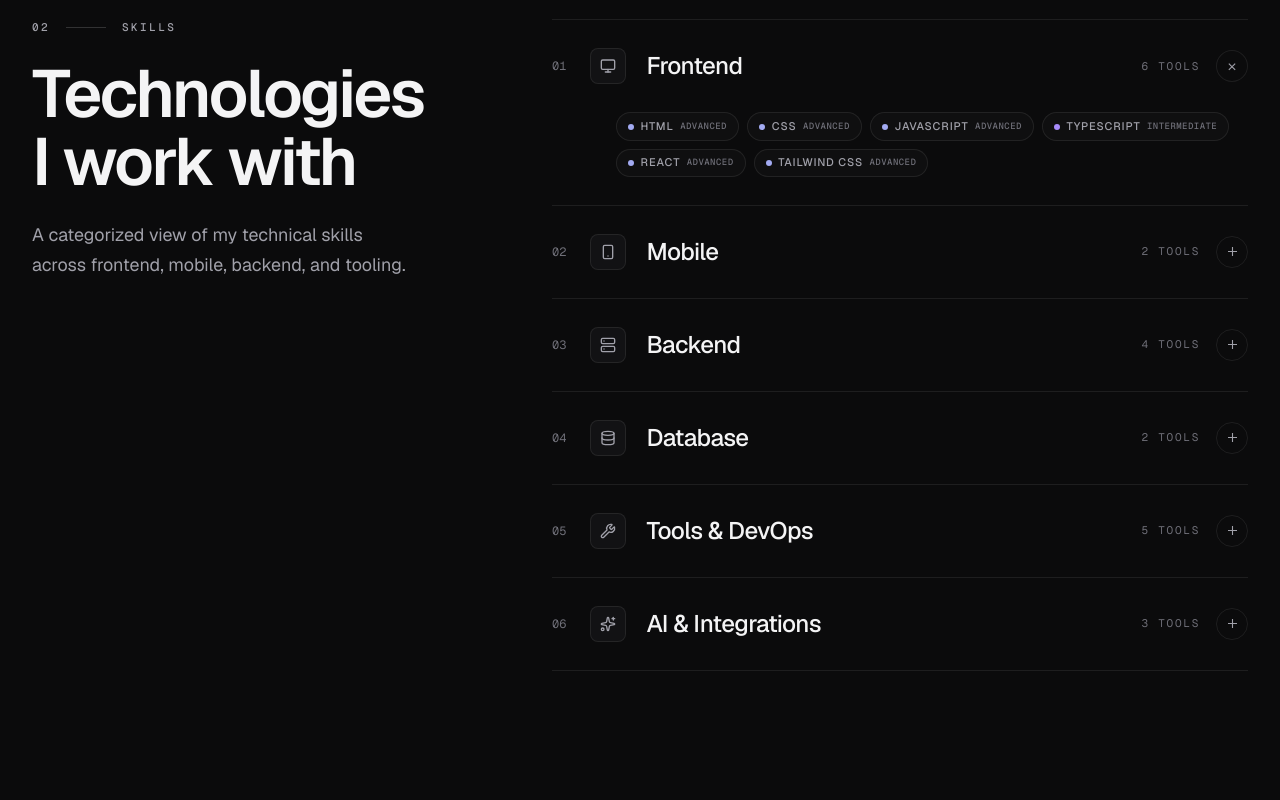
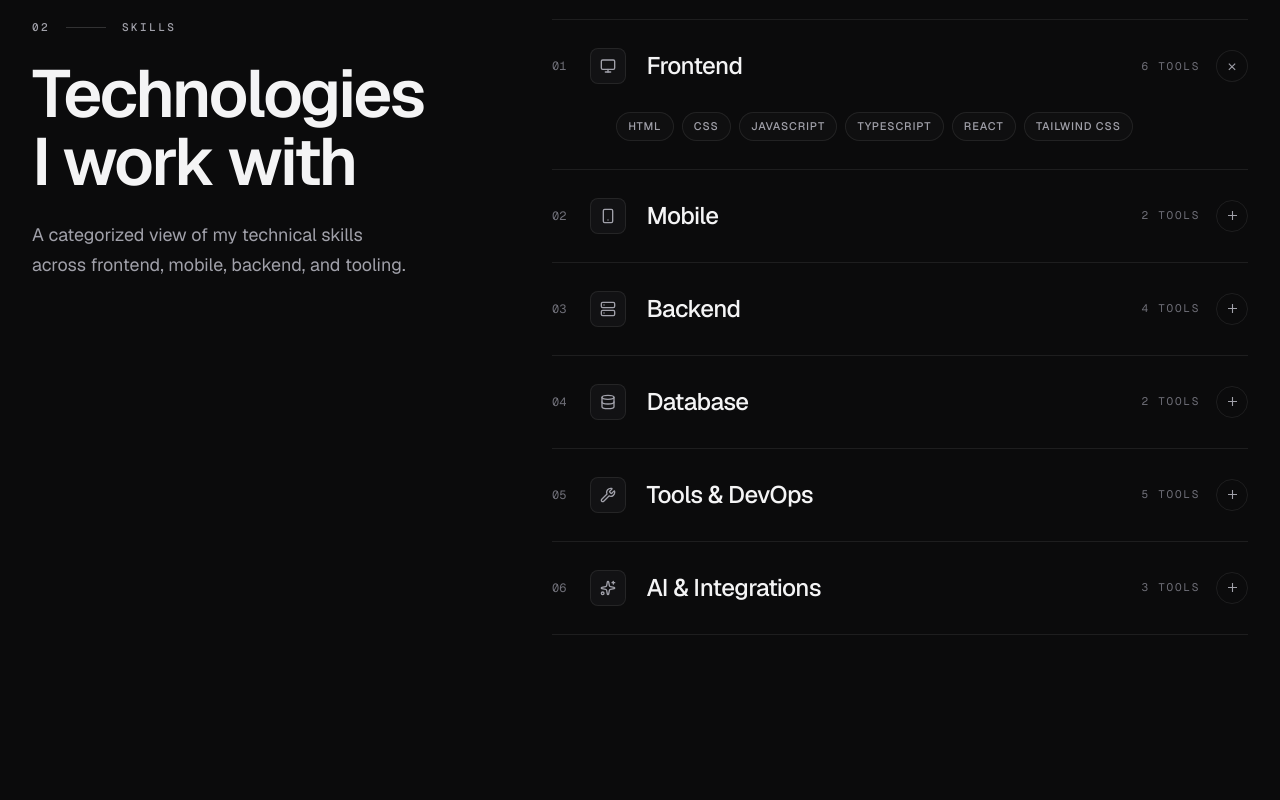
Before and after one commit to SUITSHIMED/portfolio-v2, a React (Vite) app: page / in a window 1280 px wide. Shown: the part 2420-3220 px from the top of the page. Built offline with nearby package versions, Linux system fonts and the light colour scheme; the HTML template or start-up script is replaced by a standard one.

Commit message:
edited the ui

```diff
--- a/src/sections/Skills/Skills.tsx
+++ b/src/sections/Skills/Skills.tsx
@@ -12,7 +12,7 @@ import {
 import { useTranslation } from "react-i18next";
 import Container from "@/components/ui/Container";
 import SectionHeading from "@/components/ui/SectionHeading";
-import { skillCategories, type SkillCategory, type SkillLevel } from "@/data/skills";
+import { skillCategories, type SkillCategory } from "@/data/skills";
 import { EASE } from "@/lib/motion";
 
 const ICONS: Record<string, LucideIcon> = {
@@ -22,18 +22,6 @@ const ICONS: Record<string, LucideIcon> = {
   Database,
   Wrench,
   Sparkles,
-};
-
-const LEVEL_DOT: Record<SkillLevel, string> = {
-  advanced: "bg-frost",
-  intermediate: "bg-violet",
-  beginner: "bg-faint",
-};
-
-const LEVEL_LABEL: Record<SkillLevel, string> = {
-  advanced: "Advanced",
-  intermediate: "Intermediate",
-  beginner: "Beginner",
 };
 
 function SkillRow({ category, index }: { category: SkillCategory; index: number }) {
@@ -96,13 +84,7 @@ function SkillRow({ category, index }: { category: SkillCategory; index: number
                     transition={{ duration: 0.35, ease: EASE, delay: 0.05 * i }}
                     className="tag"
                   >
-                    <span
-                      className={`h-1.5 w-1.5 rounded-full ${LEVEL_DOT[skill.level]}`}
-                    />
                     {skill.name}
-                    <span className="font-mono text-[9px] uppercase tracking-wider text-faint">
-                      {LEVEL_LABEL[skill.level]}
-                    </span>
                   </motion.span>
                 ))}
               </div>
```
